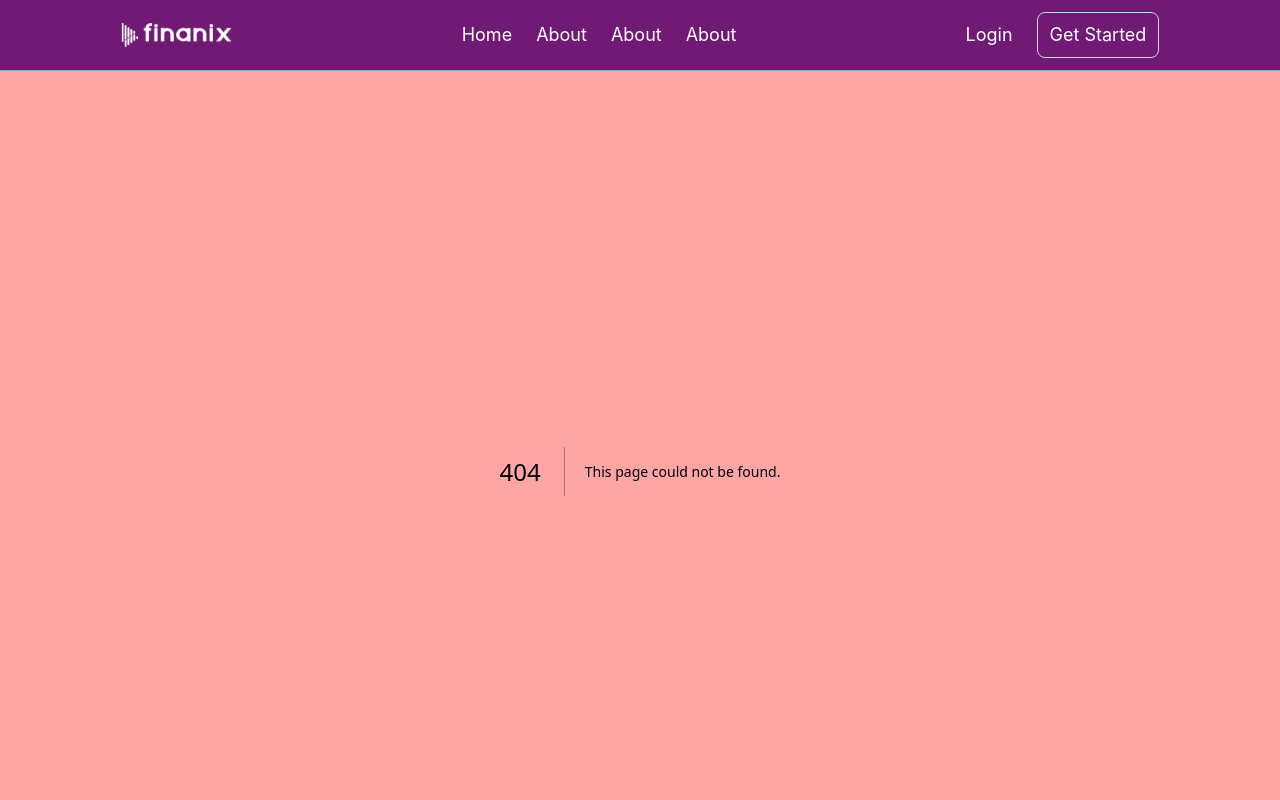
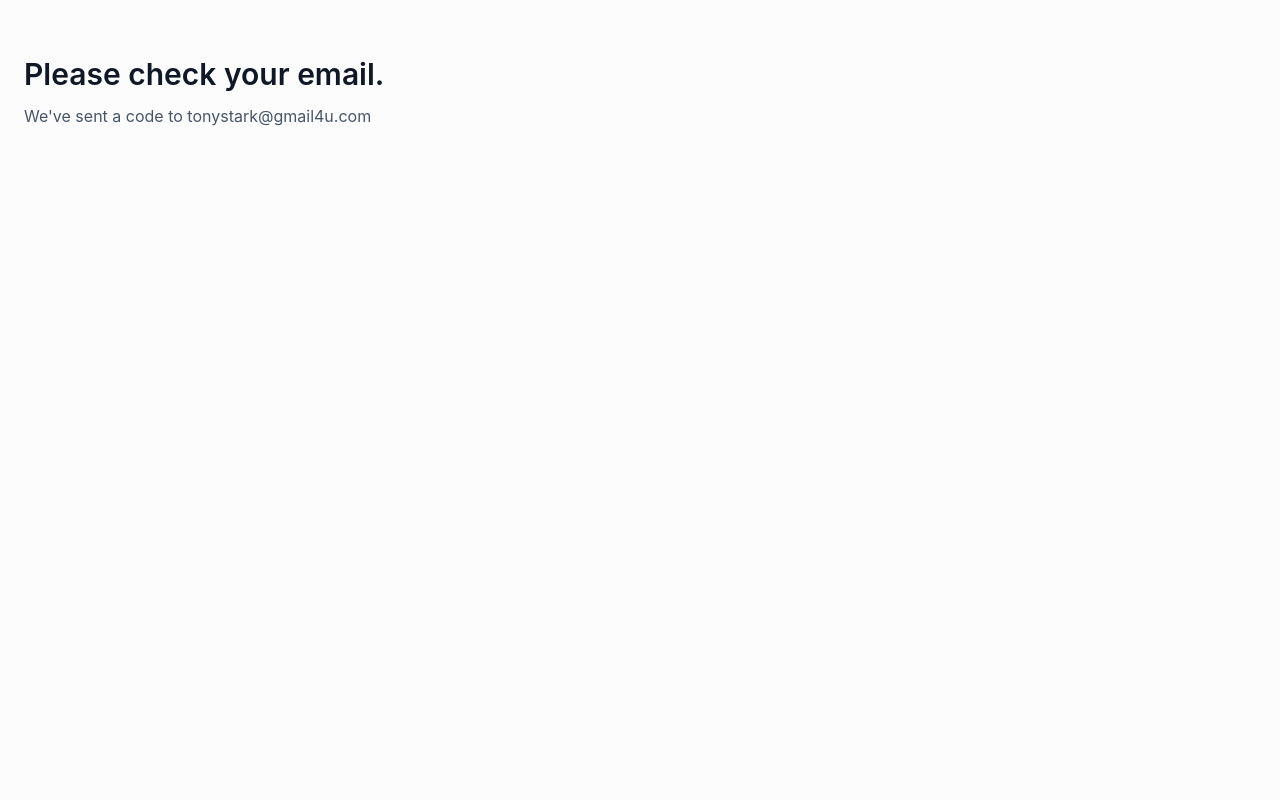
Before and after one commit to HelixgadeTechnologies/finanix-landingpage, a Next.js app: page /confirmation in a window 1280 px wide. Before the commit this address had no page. Shown: the top 800 px of the page. Built offline with nearby package versions, Linux system fonts and the light colour scheme.

Commit message:
modified:   components/Layout.js         new file:   pages/confirmation.js         modified:   pages/modalset.js         modified:   tailwind.config.js         modified:   yarn.lock

```diff
--- a/components/Layout.js
+++ b/components/Layout.js
@@ -3,7 +3,7 @@ import Footer from './Footer';
 
 import { useRouter } from 'next/router';
 
-const noLayout = ['/login', '/signup', '/dashboard', '/profile', '/trades','/settings', '/compliance'];
+const noLayout = ['/login', '/signup', '/dashboard', '/profile', '/trades','/settings', '/compliance', '/confirmation'];
 
 export default function Layout({ children }) {
   const router = useRouter();
--- /dev/null
+++ b/pages/confirmation.js
@@ -0,0 +1,42 @@
+'use client';
+import Footer from '../components/Footer';
+import dashboardfinanixicon from '../public/images/dashboardfinanixicon.png';
+import Image from 'next/image';
+import personalaccounticon from '../public/images/personalaccounticon.png';
+import receiptitem from '../public/images/receiptitem.png';
+import statusup from '../public/images/statusup.png';
+import chart from '../public/images/chart.png';
+import Link from 'next/link';
+import settings from '../public/images/setting.png';
+import Avatar from '../public/images/Avatar.png';
+import logout from '../public/images/logout.png';
+import forbidden from '../public/images/forbidden.png';
+import timer from '../public/images/timer.png';
+import trendup from '../public/images/trendup.png';
+import Walletfill from '../public/images/Walletfill.png';
+import percentagecircle from '../public/images/percentagecircle.png';
+import Arrowup from '../public/images/Arrowup.png';
+import menunavbar from '../public/images/menunavbar.png';
+import Sidenav from '../components/Sidenav';
+import cloudicon from '../public/icons/cloudicon.png';
+import US from '../public/images/US.png';
+import { useEffect, useMemo, useState } from 'react';
+import home from '../public/images/home.png';
+import dynamic from 'next/dynamic';
+
+const Confirmation = () => {
+  return (
+
+        <div className="w-full">
+          <div className="w-full bg-backgroundgray p-6 md:min-h-screen">
+            {/* <div className='w-full flex flex-col'> */}
+            <h2 className="text-headingcolorgray text-3xl pt-8 pb-3 font-roboto font-semibold">
+            Please check your email.
+            </h2>
+            <p className='text-slate-600'> We've sent a code to tonystark@gmail4u.com </p>
+           </div>
+          </div>
+  );
+};
+
+export default Confirmation;
--- a/pages/modalset.js
+++ b/pages/modalset.js
@@ -14,7 +14,7 @@ const Modalset = (props) => {
     <div>
       <div className="w-full h-screen fixed top-0 left-0 bg-slate-400 bg-opacity-70 z-[1000] pointer-events-none overflow-hidden"></div>
 
-      <div className="absolute top-44 inset-x-0 mx-auto w-72 bg-white text-black z-[2000] p-6 md:w-96">
+      <div className="absolute top-44 inset-x-0 mx-auto w-fit bg-white text-black z-[2000] p-6 md:w-96">
         <div className="flex flex-row gap-3 my-6">
           <div className="p-3 rounded-full bg-green-300">
             <Image src={modalicon} />
--- a/tailwind.config.js
+++ b/tailwind.config.js
@@ -41,7 +41,8 @@ module.exports = {
         textdarkgray: "#344054",
         profiletextgray: "#667085",
         modalGreen: "#53D258",
-        modaltextgray: "#475467"
+        modaltextgray: "#475467",
+        headingcolorgray: "#101828"
 
       },
     },
```
Also changed, not shown: 1 other file (tests, documents, lock files or other folders).
